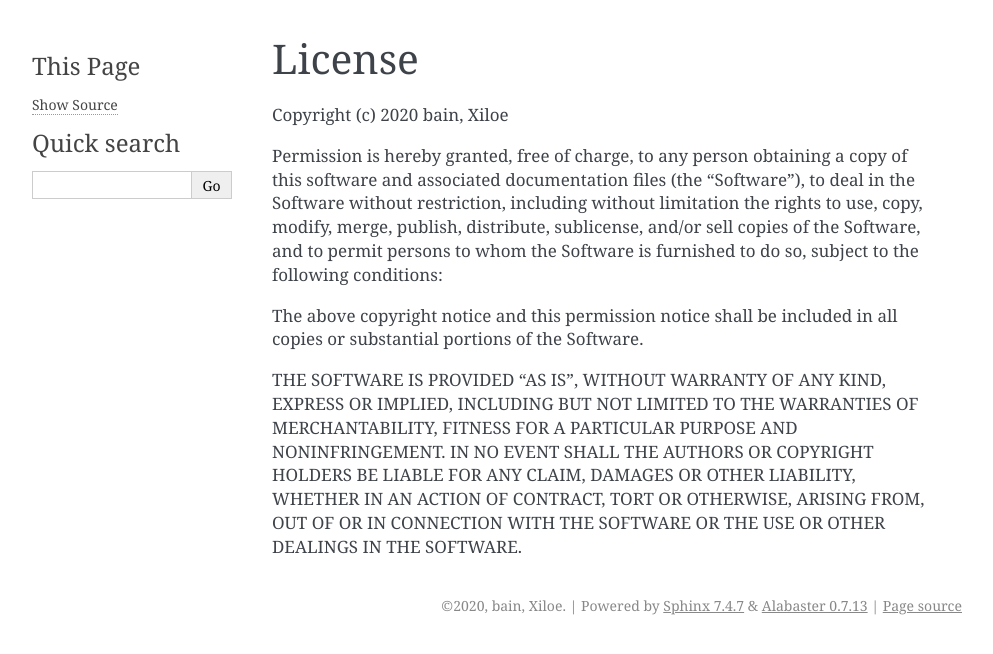
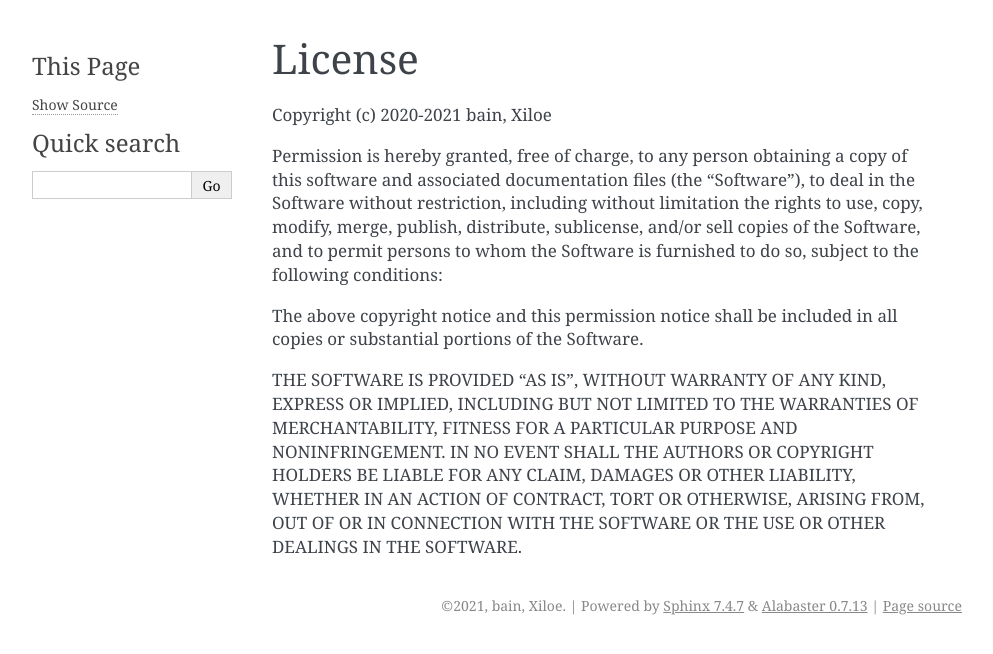
Before and after one commit to bain3/pronotepy, a Sphinx documentation site: the page built from docs/source/license.rst, in a window 1280 px wide. Shown: the top 654 px of the page, without its empty margins (148-1141 px from the left). Built offline with Sphinx 7.4.7, drawn with Linux system fonts in a browser that asks for light colours.

Commit message:
update license; version bump

```diff
--- a/docs/source/conf.py
+++ b/docs/source/conf.py
@@ -18,7 +18,7 @@ sys.path.insert(0, os.path.abspath('../..'))
 # -- Project information -----------------------------------------------------
 
 project = 'pronotepy'
-copyright = '2020, bain, Xiloe'
+copyright = '2021, bain, Xiloe'
 author = 'bain, Xiloe'
 
 
--- a/docs/source/license.rst
+++ b/docs/source/license.rst
@@ -1,7 +1,7 @@
 License
 =======
 
-Copyright (c) 2020 bain, Xiloe
+Copyright (c) 2020-2021 bain, Xiloe
 
 Permission is hereby granted, free of charge, to any person obtaining a copy of this software and associated documentation files (the "Software"), to deal in the Software without restriction, including without limitation the rights to use, copy, modify, merge, publish, distribute, sublicense, and/or sell copies of the Software, and to permit persons to whom the Software is furnished to do so, subject to the following conditions:
 
--- a/pronotepy/__init__.py
+++ b/pronotepy/__init__.py
@@ -3,7 +3,7 @@ An API wrapper for pronote.
 
 This whole package is licensed under the MIT license:
 
-Copyright (c) 2020 bain, Xiloe
+Copyright (c) 2020-2021 bain, Xiloe
 
 Permission is hereby granted, free of charge, to any person obtaining a copy of this software and associated documentation files (the "Software"),
 to deal in the Software without restriction, including without limitation the rights to use, copy, modify, merge, publish, distribute, sublicense,
@@ -21,7 +21,7 @@ __title__ = 'pronotepy'
 __author__ = 'bain, Xiloe'
 __license__ = 'MIT'
 __copyright__ = 'Copyright (c) bain, Xiloe'
-__version__ = '1.2.0'
+__version__ = '1.2.1'
 
 from .pronoteAPI import Client, ParentClient
 from .dataClasses import *
--- a/setup.py
+++ b/setup.py
@@ -4,7 +4,7 @@ with open("README.md", "r") as fh:
     long_description = fh.read()
 
 setuptools.setup(name='pronotepy',
-                 version='1.2.0',
+                 version='1.2.1',
                  description='A wrapper for the pronote "API"',
                  url='http://www.github.com/bain3/pronotepy',
                  author='bain',
```
Also changed, not shown: README.md (+1 -1 lines).
